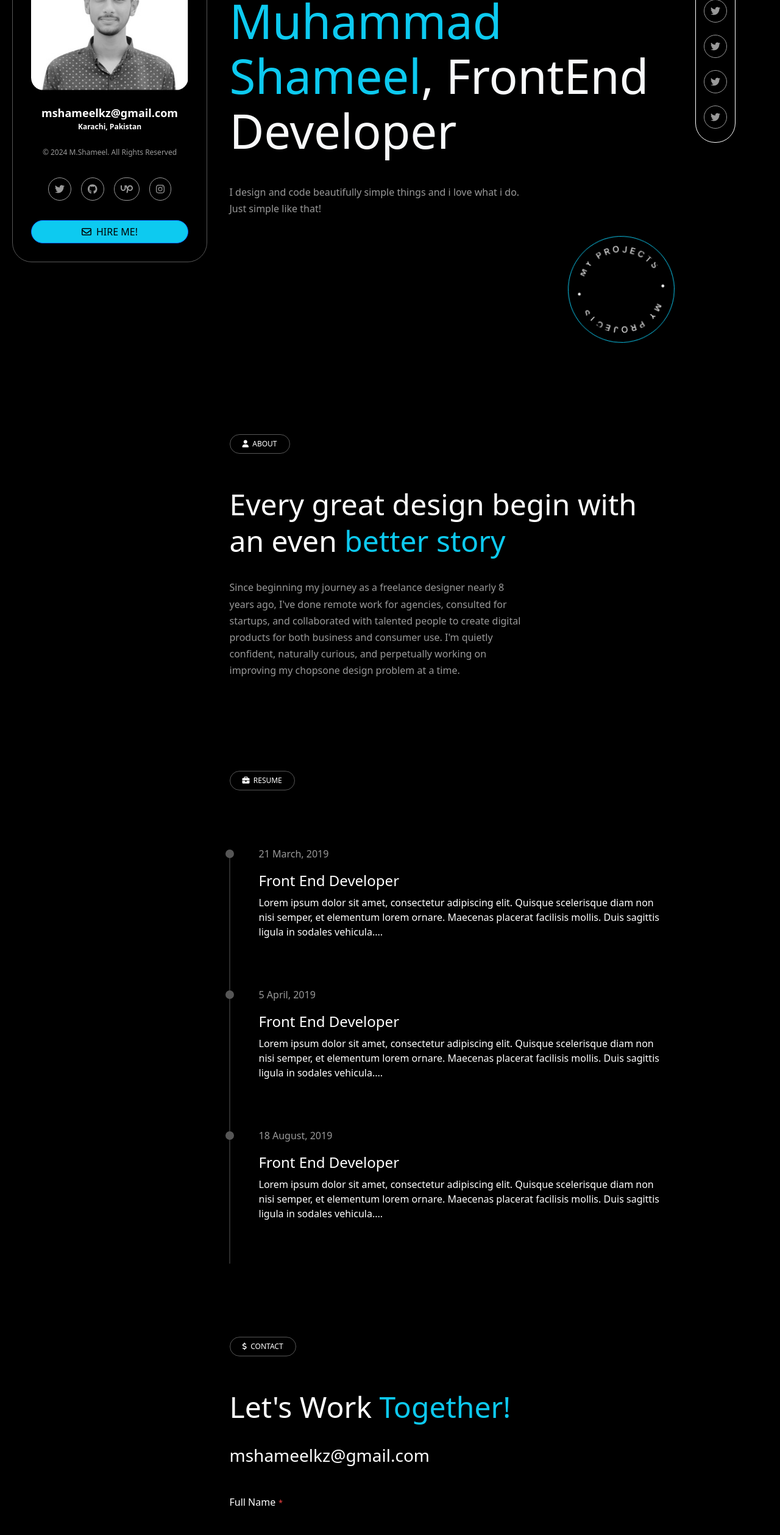
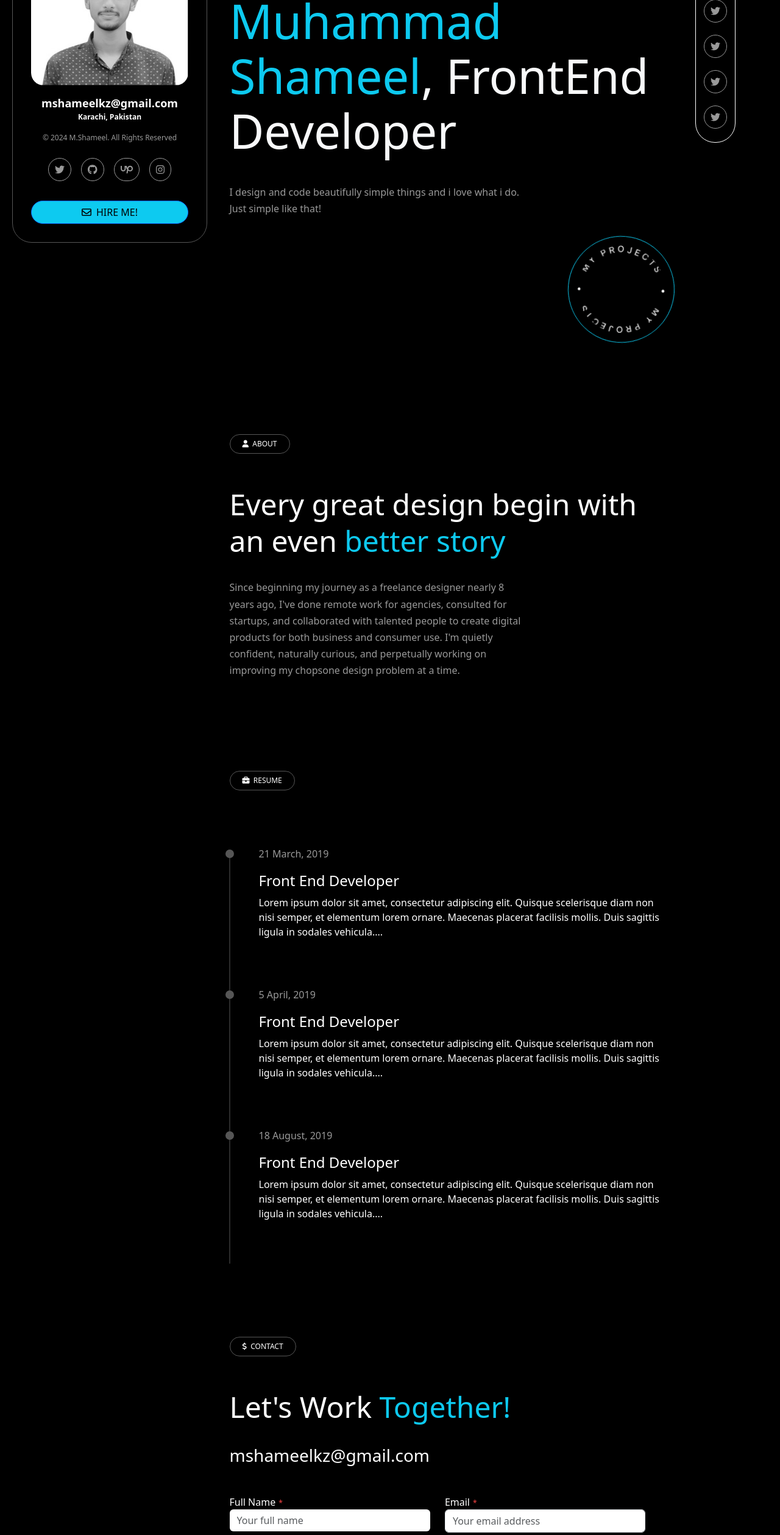
Before and after one commit to MuhammadShameel/My-Portfolio, a React (Create React App) app: page / in a window 1280 px wide. Shown: the part 234-2751 px from the top of the page at 61% size. Built offline with nearby package versions, Linux system fonts and the light colour scheme.

Commit message:
created contact section

```diff
--- a/src/App.js
+++ b/src/App.js
@@ -23,20 +23,20 @@ function App() {
                 <div className="my-name">M.Shameel</div>
                 <div className="front-end-developer">(Front-End-Developer)</div>
               </div>
-              <div className="profile-img mt-4 d-flex justify-content-center ">
+              <div className="profile-img mt-3 d-flex justify-content-center ">
                 <img
                   src={"./images/me.png"}
                   alt="image not found"
                   className="profile-png "
                 />
               </div>
-              <div className="email-address mt-4">
+              <div className="email-address mt-3">
                 <a href="mailto:mshameelkz@gmail.com" className="email">
                   mshameelkz@gmail.com
                 </a>
                 <div className="address">Karachi, Pakistan</div>
               </div>
-              <div className="copyright mt-4 primary-text-color">
+              <div className="copyright mt-3 primary-text-color">
                 <div className="text-center copyright-text">
                   <a
                     className="primary-text-color text-decoration-none "
@@ -46,7 +46,7 @@ function App() {
                   </a>
                 </div>
               </div>
-              <div className="social-media-icons mt-4 ">
+              <div className="social-media-icons mt-3 ">
                 <FontAwesomeIcon icon={faTwitter} className="social-icons" />
                 <FontAwesomeIcon icon={faGithub} className="social-icons" />
                 <FontAwesomeIcon icon={faUpwork} className="social-icons" />
@@ -162,7 +162,128 @@ function App() {
                           <label for="fullName">
                             Full Name<span class="red-star">*</span>
                           </label>
+                          <input
+                            type="text"
+                            class="form-control border-0"
+                            id="fullName"
+                            name="fullName"
+                            placeholder="Your full name"
+                            required=""
+                          ></input>
                         </div>
+                      </div>
+                      <div class="col-md-6">
+                        <div class="form-group">
+                          <label for="email">
+                            Email<span class="red-star">*</span>
+                          </label>
+                          <input
+                            type="email"
+                            class="form-control"
+                            id="email"
+                            name="email"
+                            placeholder="Your email address"
+                            required=""
+                          />
+                        </div>
+                      </div>
+                    </div>
+                    <div className="row">
+                      <div class="col-md-6">
+                        <div class="form-group">
+                          <label for="phoneNumber">
+                            Phone Number
+                            <span class="optional ms-1">(optional)</span>
+                          </label>
+                          <input
+                            type="tel"
+                            class="form-control"
+                            id="phoneNumber"
+                            name="phoneNumber"
+                            placeholder="Your phone number"
+                          />
+                        </div>
+                      </div>
+                      <div class="col-md-6 mb-xl-0 mb-lg-0 mb-md-0 mb-4">
+                        <div class="form-group">
+                          <label for="subject">
+                            Subject<span class="red-star">*</span>
+                          </label>
+                          <select
+                            class="form-control select_container"
+                            id="subject"
+                            name="subject"
+                            required=""
+                          >
+                            <option value="">Select Subject</option>
+                            <option value="general">General Inquiry</option>
+                            <option value="support">Support Request</option>
+                            <option value="feedback">Feedback</option>
+                          </select>
+                        </div>
+                      </div>
+                    </div>
+                    <div class="row">
+                      <div class="col-md-12">
+                        <div class="form-group">
+                          <label for="budget">
+                            Your Budget
+                            <span class="optional ms-1">(optional)</span>
+                          </label>
+                          <input
+                            type="number"
+                            class="form-control"
+                            id="budget"
+                            placeholder="A range budget for your project"
+                            name="budget"
+                          />
+                        </div>
+                      </div>
+                    </div>
+                    <div class="row">
+                      <div class="col-md-12">
+                        <div class="form-group">
+                          <label for="message">
+                            Message<span class="red-star">*</span>
+                          </label>
+                          <textarea
+                            class="form-control message"
+                            id="message"
+                            name="message"
+                            rows="4"
+                            placeholder="Wrire your message here ..."
+                            required=""
+                          ></textarea>
+                        </div>
+                      </div>
+                    </div>
+                    <div
+                      class="row mb-5 aos-init aos-animate"
+                      data-aos="fade-right"
+                    >
+                      <div class="col-md-12">
+                        <div class="form-group mt-5">
+                          <label
+                            for="attachment"
+                            class="d-flex align-items-center"
+                          >
+                            <i class="fa-solid fa-cloud-arrow-up me-3"></i>Add
+                            an attachment
+                          </label>
+                          <input
+                            type="file"
+                            class="form-control-file d-none"
+                            id="attachment"
+                            name="attachment"
+                          />
+                        </div>
+                      </div>
+                    </div>
+                    <div class="row">
+                      <div class="col-md-12">
+                        <button type="submit" class="btn btn-primary">
+                          Send Message
+                        </button>
                       </div>
                     </div>
                   </div>
```
